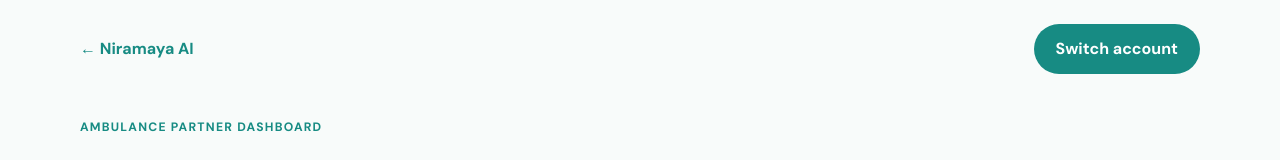
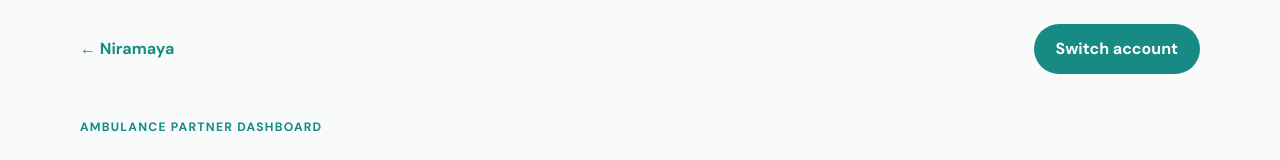
Before and after one commit to agrimasharma00-code/CareCompassAi-Core_Trinity, a Next.js app in the folder frontend/: page /ambulance in a window 1280 px wide. Shown: the top 160 px of the page. Built offline with nearby package versions, Linux system fonts and the light colour scheme; no server answers.

Commit message:
Remove AI suffix from Niramaya brand

```diff
--- a/frontend/app/ambulance/page.tsx
+++ b/frontend/app/ambulance/page.tsx
@@ -12,7 +12,7 @@
   useEffect(() => { refresh(); const socket = new WebSocket(`${API_BASE_URL.replace(/^http/, "ws")}/api/v1/ws/dispatch`); socket.onmessage = refresh; return () => socket.close(); }, []);
   async function update(id: string, status: string) { const response = await fetch(`${API_BASE_URL}/api/v1/alerts/${id}/status`, { method: "POST", headers: { "Content-Type": "application/json" }, body: JSON.stringify({ status }) }); if (!response.ok) { setNotice("Could not update the alert."); return; } setNotice(`${id} marked ${status}.`); refresh(); }
   return <main className="container" style={{ padding: "24px 0 64px" }}>
-    <header style={{ display: "flex", justifyContent: "space-between", alignItems: "center", gap: 16, flexWrap: "wrap" }}><Link href="/" style={{ color: "var(--teal)", textDecoration: "none", fontWeight: 700 }}>← Niramaya AI</Link><Link href="/login/ambulance" className="button" style={{ textDecoration: "none" }}>Switch account</Link></header>
+    <header style={{ display: "flex", justifyContent: "space-between", alignItems: "center", gap: 16, flexWrap: "wrap" }}><Link href="/" style={{ color: "var(--teal)", textDecoration: "none", fontWeight: 700 }}>← Niramaya</Link><Link href="/login/ambulance" className="button" style={{ textDecoration: "none" }}>Switch account</Link></header>
     <section style={{ marginTop: 40 }}><span className="eyebrow">Ambulance partner dashboard</span><h1 style={{ fontSize: "clamp(36px, 6vw, 58px)", margin: "10px 0" }}>Keep emergency response moving.</h1><p className="muted" style={{ fontSize: 18 }}>Demo dispatch supplements the family&apos;s call. The patient is always told to call 5555 first.</p></section>
     <section className="grid" style={{ gridTemplateColumns: "repeat(auto-fit,minmax(180px,1fr))", marginTop: 28 }}>{[[String(alerts.length), "Live demo alerts"], [String(alerts.filter((alert) => alert.status === "new").length), "Awaiting acceptance"], [String(alerts.filter((alert) => alert.status === "en_route").length), "En route"], ["5555", "Call-first emergency rule"]].map(([value, label]) => <article className="card" key={label} style={{ padding: 20 }}><strong style={{ fontSize: 30 }}>{value}</strong><p className="muted" style={{ marginBottom: 0 }}>{label}</p></article>)}</section>
     <section className="card" style={{ padding: 24, marginTop: 24 }}><span className="eyebrow">Live emergency alerts</span><h2 style={{ margin: "7px 0 0", fontSize: 27 }}>Dispatch queue</h2>{alerts.length === 0 ? <p className="muted">No demo alerts. An emergency in the patient re-triage check-in will appear here.</p> : <div style={{ marginTop: 18, display: "grid", gap: 12 }}>{alerts.map((alert) => <article key={alert.id} style={{ border: "1px solid #f0c9c9", borderRadius: 14, padding: 16, background: "#fffafa" }}><div style={{ display: "flex", justifyContent: "space-between", gap: 12, flexWrap: "wrap" }}><strong>{alert.id} · {alert.patient_name}</strong><span className="pill">{alert.status}</span></div><p>{alert.summary}</p><p className="muted" style={{ fontSize: 13 }}>Red flags: {alert.red_flags.join(", ") || "not supplied"} · Demo map pin: {alert.latitude.toFixed(4)}, {alert.longitude.toFixed(4)}</p><div style={{ display: "flex", gap: 8, flexWrap: "wrap" }}><button className="button" onClick={() => update(alert.id, "accepted")}>Accept</button><button className="button" onClick={() => update(alert.id, "en_route")}>En route</button><button className="button" style={{ background: "#e7f5f2", color: "var(--teal)" }} onClick={() => update(alert.id, "arrived")}>Arrived</button></div></article>)}</div>}</section>{notice && <p className="pill" style={{ marginTop: 16 }}>{notice}</p>}
--- a/frontend/app/hospital/page.tsx
+++ b/frontend/app/hospital/page.tsx
@@ -14,7 +14,7 @@
   async function update(id: string, status: string) { const response = await fetch(`${API_BASE_URL}/api/v1/bookings/${id}/status`, { method: "POST", headers: { "Content-Type": "application/json" }, body: JSON.stringify({ status }) }); if (!response.ok) { setNotice("Could not update the booking."); return; } setNotice(`Booking ${id} marked ${status}.`); refresh(); }
   const pending = bookings.filter((booking) => booking.status === "pending").length;
   return <main className="container" style={{ padding: "24px 0 64px" }}>
-    <header style={{ display: "flex", justifyContent: "space-between", alignItems: "center", gap: 16, flexWrap: "wrap" }}><Link href="/" style={{ color: "var(--teal)", textDecoration: "none", fontWeight: 700 }}>← Niramaya AI</Link><Link href="/login/hospital" className="button" style={{ textDecoration: "none" }}>Switch account</Link></header>
+    <header style={{ display: "flex", justifyContent: "space-between", alignItems: "center", gap: 16, flexWrap: "wrap" }}><Link href="/" style={{ color: "var(--teal)", textDecoration: "none", fontWeight: 700 }}>← Niramaya</Link><Link href="/login/hospital" className="button" style={{ textDecoration: "none" }}>Switch account</Link></header>
     <section style={{ marginTop: 40 }}><span className="eyebrow">Hospital & clinic dashboard</span><h1 style={{ fontSize: "clamp(36px, 6vw, 58px)", margin: "10px 0" }}>Care coordination at a glance.</h1><p className="muted" style={{ fontSize: 18 }}>Live booking requests include a compact triage handoff so teams do not need to ask the family the same questions again.</p></section>
     <section className="grid" style={{ gridTemplateColumns: "repeat(auto-fit,minmax(180px,1fr))", marginTop: 28 }}>{[[String(bookings.length), "Requests today"], [String(pending), "Waiting assignment"], [metrics?.computed ? `${Math.round(metrics.computed.emergency_recall * 100)}%` : "—", "Emergency recall"], [String(metrics?.active_caregivers ?? "—"), "Available caregiver profiles"]].map(([value, label]) => <article className="card" key={label} style={{ padding: 20 }}><strong style={{ fontSize: 30 }}>{value}</strong><p className="muted" style={{ marginBottom: 0 }}>{label}</p></article>)}</section>
     {metrics?.computed && <section className="card" style={{ padding: 20, marginTop: 18 }}><span className="eyebrow">Live safety metrics</span><p style={{ marginBottom: 0 }}>Validation macro-F1: care {metrics.computed.care_type_macro_f1}, urgency {metrics.computed.urgency_macro_f1}. Under-triage count: {metrics.computed.under_triage_count}. Computed from the supplied training split only.</p></section>}
--- a/frontend/app/page.tsx
+++ b/frontend/app/page.tsx
@@ -8,7 +8,7 @@
 
 export default function HomePage() {
   return <main>
-    <header className="container" style={{ display: "flex", justifyContent: "space-between", padding: "24px 0", alignItems: "center", gap: 12 }}><strong style={{ fontFamily: "Manrope", fontSize: 21 }}>✳ Niramaya <span style={{ color: "var(--teal)" }}>AI</span></strong><div style={{ display: "flex", gap: 10, alignItems: "center" }}><Link href="/dial" style={{ color: "var(--teal)", textDecoration: "none", fontWeight: 800, fontSize: 14 }}>Dial NOVA</Link><Link href="/login/patient" className="button" style={{ textDecoration: "none" }}>Sign in →</Link></div></header>
+    <header className="container" style={{ display: "flex", justifyContent: "space-between", padding: "24px 0", alignItems: "center", gap: 12 }}><strong style={{ fontFamily: "Manrope", fontSize: 21 }}>✳ Niramaya</strong><div style={{ display: "flex", gap: 10, alignItems: "center" }}><Link href="/dial" style={{ color: "var(--teal)", textDecoration: "none", fontWeight: 800, fontSize: 14 }}>Dial NOVA</Link><Link href="/login/patient" className="button" style={{ textDecoration: "none" }}>Sign in →</Link></div></header>
     <section className="container" style={{ padding: "64px 0 42px", textAlign: "center" }}><span className="eyebrow">One connected care journey</span><h1 style={{ fontSize: "clamp(42px,7vw,76px)", lineHeight: 1.03, maxWidth: 850, margin: "22px auto" }}>The right care team, one sign-in away.</h1><p className="muted" style={{ fontSize: 19, maxWidth: 620, margin: "0 auto" }}>Choose your Niramaya workspace to continue as a patient, healthcare provider, or ambulance partner.</p></section>
     <section className="container" style={{ paddingBottom: 72 }}><div className="grid" style={{ gridTemplateColumns: "repeat(auto-fit,minmax(245px,1fr))" }}>{portals.map((portal) => <article className="card" key={portal.title} style={{ padding: 24, minHeight: 290, display: "flex", flexDirection: "column" }}><div style={{ fontSize: 27, color: "var(--teal)" }}>{portal.icon}</div><span className="eyebrow" style={{ marginTop: 22 }}>{portal.eyebrow}</span><h2 style={{ margin: "7px 0", fontSize: 25 }}>{portal.title}</h2><p className="muted" style={{ lineHeight: 1.55, marginTop: 4 }}>{portal.description}</p><Link href={portal.href} className="button" style={{ textDecoration: "none", marginTop: "auto", alignSelf: "start" }}>{portal.action} →</Link></article>)}</div></section>
     <footer className="container muted" style={{ padding: "22px 0", borderTop: "1px solid #e2eae8", fontSize: 13 }}>Care routing only · Not diagnosis or prescription · Emergency? Call 5555.</footer>
--- a/frontend/app/patient/page.tsx
+++ b/frontend/app/patient/page.tsx
@@ -223,7 +223,7 @@
 
   const emergency = result?.care_type === "emergency_referral";
   return <main className="container" style={{ maxWidth: 900, padding: "24px 0 64px" }}>
-    <header style={{ display: "flex", justifyContent: "space-between", alignItems: "center", gap: 16 }}><Link href="/" style={{ color: "var(--teal)", textDecoration: "none", fontWeight: 700 }}>← Niramaya AI</Link><Link href="/dial" style={{ color: "var(--teal)", textDecoration: "none", fontWeight: 800, fontSize: 14 }}>Dial NOVA 99990000 →</Link></header>
+    <header style={{ display: "flex", justifyContent: "space-between", alignItems: "center", gap: 16 }}><Link href="/" style={{ color: "var(--teal)", textDecoration: "none", fontWeight: 700 }}>← Niramaya</Link><Link href="/dial" style={{ color: "var(--teal)", textDecoration: "none", fontWeight: 800, fontSize: 14 }}>Dial NOVA 99990000 →</Link></header>
     <section style={{ marginTop: 42, maxWidth: 710 }}><span className="eyebrow">CareAgent Nexus</span><h1 style={{ fontSize: "clamp(36px, 6vw, 58px)", margin: "10px 0" }}>Let&apos;s find the right care.</h1><p className="muted" style={{ fontSize: 18, lineHeight: 1.6 }}>Speak or type in English, Hindi, or Hinglish. Niramaya helps navigate care; it does not diagnose or prescribe.</p><a href="tel:5555" onClick={notifyEmergencyContacts} className="button" style={{ marginTop: 16, display: "inline-block", background: "#a91e2a", textDecoration: "none" }}>Emergency? Call 5555</a></section>
     <section className="card" style={{ marginTop: 28, padding: 24 }}>
       <div style={{ display: "flex", alignItems: "center", justifyContent: "space-between", gap: 12, flexWrap: "wrap" }}><div><span className="eyebrow">Live voice conversation</span><h2 style={{ margin: "7px 0 0", fontSize: 26 }}>Talk to Niramaya</h2></div><button type="button" onClick={startVoice} disabled={busy} className="button" style={{ background: listening ? "#a91e2a" : "var(--teal)" }}>{listening ? (speaking ? "Niramaya is speaking…" : "■ End voice") : "● Talk to Niramaya"}</button></div>
```
Also changed, not shown: 1 other file (tests, documents, lock files or other folders).
